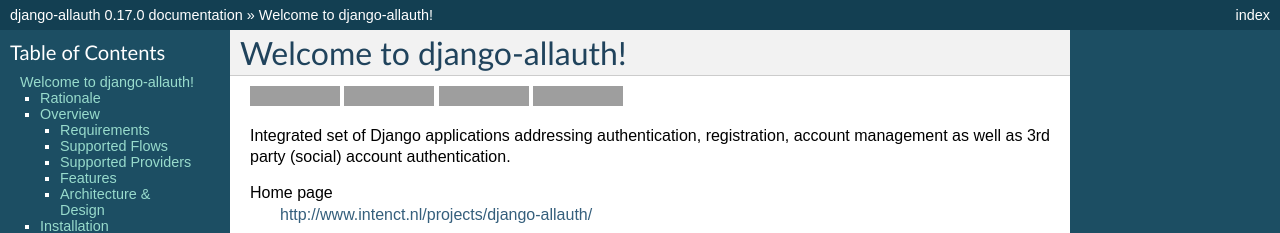
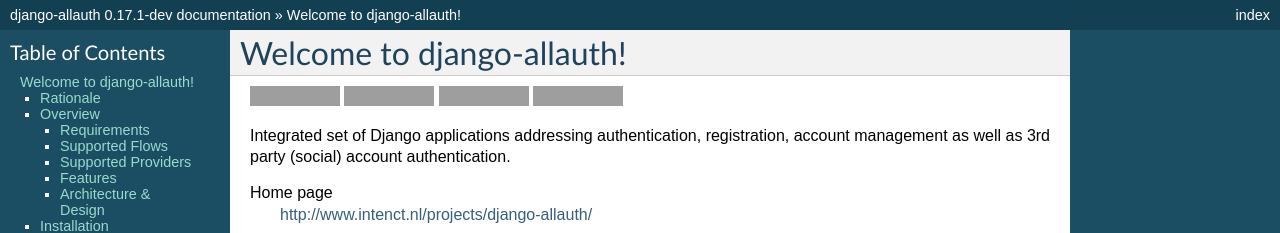
Before and after one commit to mindfulMachineLath/Django-authsystem, a Sphinx documentation site: the page built from docs/index.rst, in a window 1280 px wide and 900 px high. Shown: the top 233 px of the window. Built offline with Sphinx 7.4.7, drawn with Linux system fonts in a browser that asks for light colours; some of the changed text lies outside the part shown; grey boxes are pictures that could not be loaded.

Commit message:
Opening development

```diff
--- a/docs/conf.py
+++ b/docs/conf.py
@@ -46,9 +46,9 @@
 # built documents.
 #
 # The short X.Y version.
-version = '0.17.0'
+version = '0.17.1-dev'
 # The full version, including alpha/beta/rc tags.
-release = '0.17.0'
+release = '0.17.1-dev'
 
 # The language for content autogenerated by Sphinx. Refer to documentation
 # for a list of supported languages.
--- a/setup.py
+++ b/setup.py
@@ -110,7 +110,7 @@
 
 METADATA = dict(
     name='django-allauth',
-    version='0.17.0',
+    version='0.17.1-dev',
     author='Raymond Penners',
     author_email='raymond.penners@intenct.nl',
     description='Integrated set of Django applications addressing'
```
